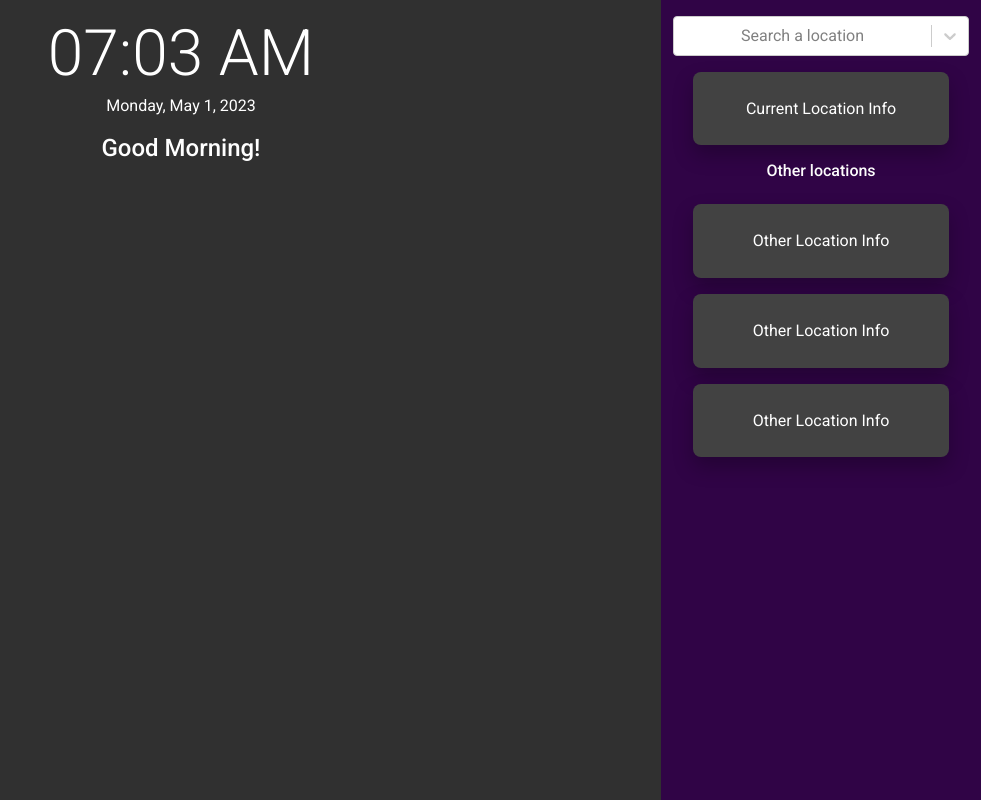
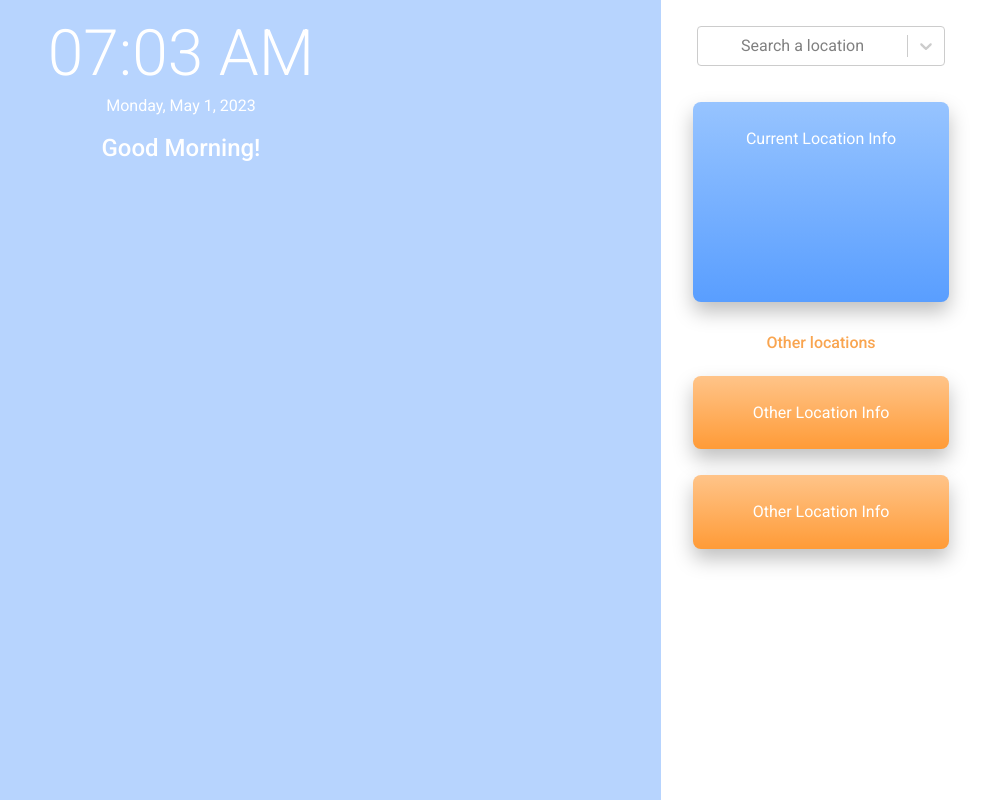
Before and after one commit to lonhattan007/Weather-Forecast-frontend, a React (Vite) app: page /dashboard in a window 1280 px wide. Shown: the whole page, without its empty margins (299-1280 px from the left). Built offline with nearby package versions, Linux system fonts and the light colour scheme; no server answers.

Commit message:
Update colors on weather cards

```diff
--- a/src/views/DashboardView/DashboardView.scss
+++ b/src/views/DashboardView/DashboardView.scss
@@ -24,11 +24,31 @@
 }
 
 .side-panel {
-  background-color: #300446;
+  background-color: #ffffff;
   padding: 0;
 
-  .info-card {
+  .info-card  {
     width: 80%;
+    background-color: #cf1a1a;
+  }
+
+  .text   {
+    color: #f9a550;
+  }
+
+  .current-card   {
+    width: 80%;
+    height: 200px;
+    background-image: linear-gradient(#97c4ff, #599eff);
+    margin-bottom: 15px;
+    color: #ffffff;
+  }
+
+  .other-card   {
+    width: 80%;
+    background-image: linear-gradient(#ffc489, #ff9b37);
+    margin-bottom: 10px;
+    color: #ffffff;
   }
 
   .card-container {
@@ -37,12 +57,16 @@
 }
 
 #search-section {
-  color: rgb(0, 0, 0);
-  width: 100%;
+  color: #000000;
+  width: 85%;
   text-align: center;
+  scrollbar-color: #599eff #f5f5f5;
+  margin-bottom: 20px;
+  margin-top: 10px;
 }
 
+
 .detail-board {
-  background-color: inherit;
+  background-color: #b7d4fe;
   padding: 0;
 }
--- a/src/views/DashboardView/DashboardView.tsx
+++ b/src/views/DashboardView/DashboardView.tsx
@@ -2,7 +2,6 @@ import { MDBContainer, MDBRow, MDBCol } from 'mdb-react-ui-kit';
 import { MDBCard, MDBCardBody } from 'mdb-react-ui-kit';
 import Greetings from '@components/Greetings/Greetings';
 import LocationSearchBar from '@components/LocationSearchBar/LocationSearchBar';
-
 import { useEffect } from 'react';
 import { useCurrentCoordinates } from '@hooks/useCurrentCoordinates';
 
@@ -24,25 +23,20 @@ const DashboardView = () => {
               <LocationSearchBar id="search-section" />
             </MDBRow>
             <MDBRow className="justify-content-center my-3">
-              <MDBCard className="info-card">
+              <MDBCard className="current-card">
                 <MDBCardBody>Current Location Info</MDBCardBody>
               </MDBCard>
             </MDBRow>
             <MDBRow className="justify-content-start text-align-left my-3">
-              <h6>Other locations</h6>
+              <h6 className="text">Other locations</h6>
             </MDBRow>
             <MDBRow className="justify-content-center my-3">
-              <MDBCard className="info-card">
+              <MDBCard className="other-card">
                 <MDBCardBody>Other Location Info</MDBCardBody>
               </MDBCard>
             </MDBRow>
             <MDBRow className="justify-content-center my-3">
-              <MDBCard className="info-card">
-                <MDBCardBody>Other Location Info</MDBCardBody>
-              </MDBCard>
-            </MDBRow>
-            <MDBRow className="justify-content-center my-3">
-              <MDBCard className="info-card">
+              <MDBCard className="other-card">
                 <MDBCardBody>Other Location Info</MDBCardBody>
               </MDBCard>
             </MDBRow>
```
